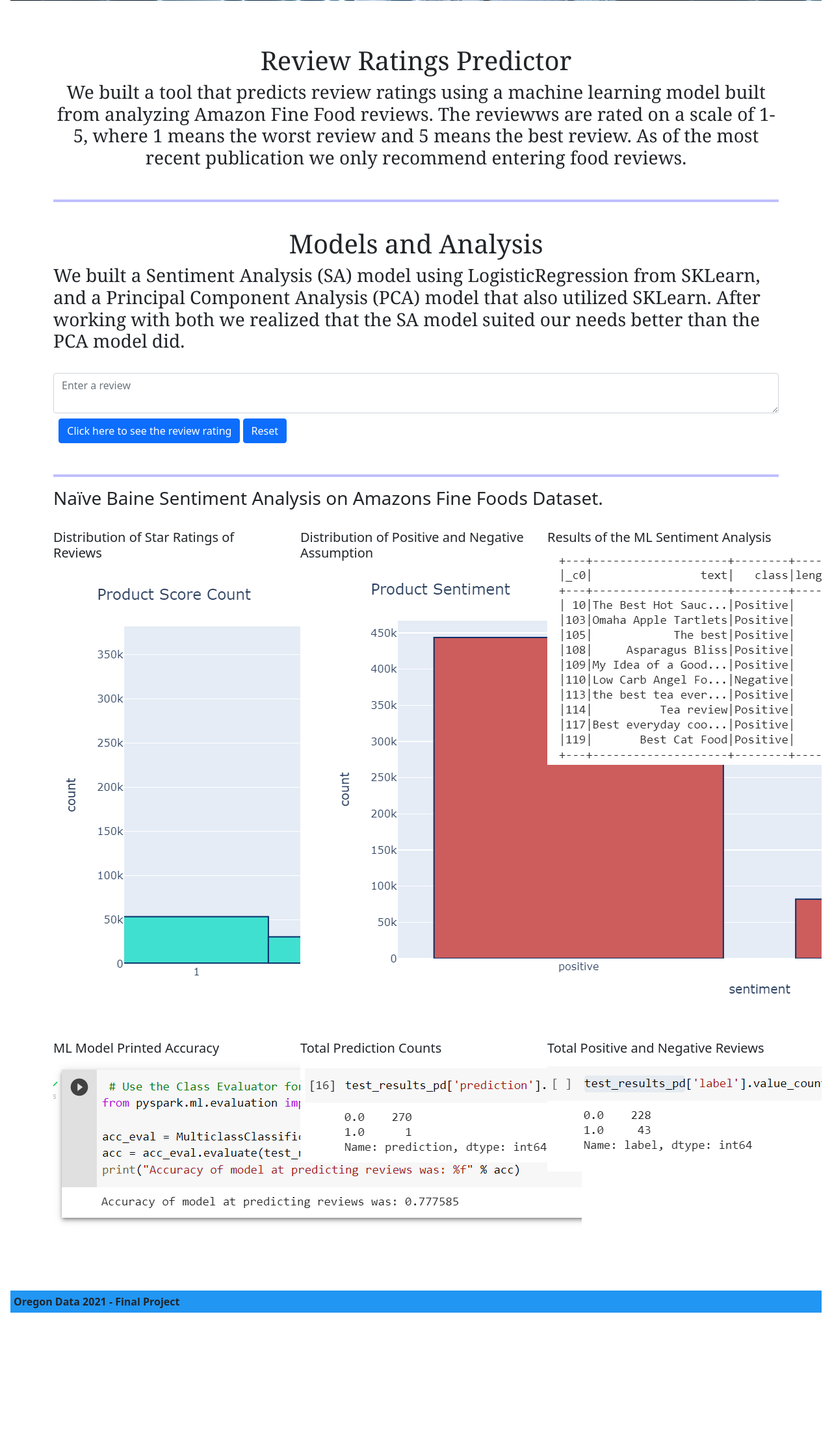
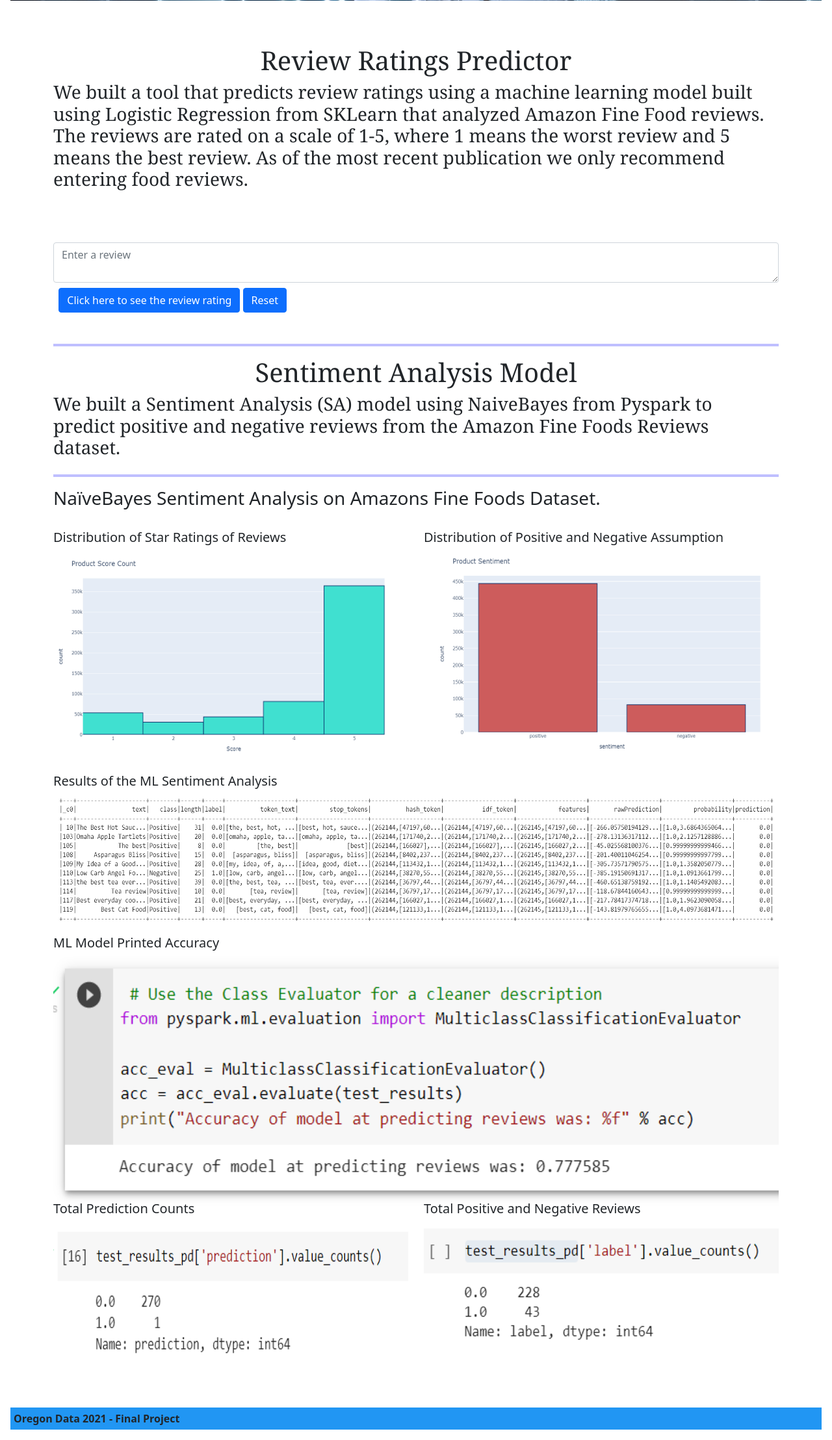
Before and after one commit to yukamara/final_project, a Flask app: page / in a window 1280 px wide. Shown: the part 315-2531 px from the top of the page at 65% size. Before the commit the page ends 2335 px from the top, so only its background shows below. Run offline with Flask 2, Linux system fonts and the light colour scheme; parts of the project's set-up code (start-up, migrations or seed data) failed here and were passed over; some libraries are stand-ins or nearby versions.

Commit message:
Made some updates to the html file upload code

```diff
--- a/static/styles/style.css
+++ b/static/styles/style.css
@@ -11,7 +11,11 @@
 .head-text {
   font-size: 3em;
   font-family: Georgia, 'Times New Roman', Times, serif;
-  text-align: center;
+}
+
+img {
+    width : 100%;
+    height: 100%; /*to preserve the aspect ratio of the image*/
 }
 
 hr {
--- a/templates/home.html
+++ b/templates/home.html
@@ -2,21 +2,23 @@
 
 {% block content %}
 
-<!-- jumbotron begins-->
+<div class="row">
+    <div class="head-text col-md-12">
+        <h1 style="text-align: center; font-family: Georgia, 'Times New Roman', Times, serif;">
+            Review Ratings Predictor</h1>
+        <h3>
+            We built a tool that predicts review ratings using a machine learning
+            model built using Logistic Regression from SKLearn that analyzed Amazon Fine Food
+            reviews. The reviews are rated on a scale of 1-5, where 1 means the worst review and 5
+            means the best review. As of the most recent publication we only recommend entering food
+            reviews.
+        </h3>
+    </div>
+</div>
+<br>
 
-<div class="row">
-    <h1 style="text-align: center; font-family: Georgia, 'Times New Roman', Times, serif;">
-        Models and Analysis
-    </h1>
-    <h3 style="font-family: Georgia, 'Times New Roman', Times, serif;">
-        We built a Sentiment Analysis (SA) model using LogisticRegression from SKLearn,
-        and a Principal Component Analysis (PCA) model that also utilized SKLearn.
-        After working with both we realized that the SA model suited our needs better
-        than the PCA model did.
-    </h3>
-</div>
+<br>
 
-<!-- jumbotron ends -->
 <div class="row">
     <div class="col-sm-12">
         <!-- Begin form section -->
@@ -51,46 +53,64 @@
     </div>
 </div>
 <hr>
+<div class="row">
+    <h1 style="text-align: center; font-family: Georgia, 'Times New Roman', Times, serif;">
+        Sentiment Analysis Model
+    </h1>
+    <h3 style="font-family: Georgia, 'Times New Roman', Times, serif;">
+        We built a Sentiment Analysis (SA) model using NaiveBayes from Pyspark to predict positive
+        and negative reviews from the Amazon Fine Foods Reviews dataset.
+    </h3>
+</div>
+<hr>
 <!-- Begin displays -->
 <div class="row">
     <div class="col-md-12">
-        <h3>Naïve Baine Sentiment Analysis on Amazons Fine Foods Dataset.
+        <h3>NaïveBayes Sentiment Analysis on Amazons Fine Foods Dataset.
         </h3>
     </div>
 </div>
 
 <br>
 <div class="row">
-    <div class="col-md-4">
+    <div class="col-md-6">
         <h5>Distribution of Star Ratings of Reviews</h5>
         <img src="{{ url_for('static', filename='images/Star_ratings.png') }}"
             alt="Distribution of Star Ratings of Reviews" />
     </div>
-    <div class="col-md-4">
+    <div class="col-md-6">
         <h5>Distribution of Positive and Negative Assumption</h5>
         <img src="{{ url_for('static', filename='images/pos_neg.png') }}"
             alt="Distribution of Positive and Negative Assumption" />
     </div>
-    <div class="col-md-4">
+</div>
+<br>
+<br>
+<div class="row">
+    <div class="col-md-12">
         <h5>Results of the ML Sentiment Analysis</h5>
         <img src="{{ url_for('static', filename='images/results_show.png') }}"
             alt="Results of the ML Sentiment Analysis" />
     </div>
 </div>
 <br>
-
+<br>
 <div class="row">
-    <div class="col-md-4">
+    <div class="col-md-12">
         <h5>ML Model Printed Accuracy</h5>
         <img src="{{ url_for('static', filename='images/accuracy.png') }}"
             alt="ML Model Printed Accuracy" />
     </div>
-    <div class="col-md-4">
+</div>
+
+<br>
+<div class="row">
+    <div class="col-md-6">
         <h5>Total Prediction Counts</h5>
         <img src="{{ url_for('static', filename='images/neg_predic.png') }}"
             alt="Total Prediction Counts" />
     </div>
-    <div class="col-md-4">
+    <div class="col-md-6">
         <h5>Total Positive and Negative Reviews</h5>
         <img src="{{ url_for('static', filename='images/len_neg_pos.png') }}"
             alt="Total Positive and Negative Reviews" />
--- a/templates/index.html
+++ b/templates/index.html
@@ -34,21 +34,9 @@
             <!-- end nav section -->
             <div class="jumbotron text-center"></div>
             <div class="container pt-5">
-                <div class="row">
-                    <div class="head-text col-md-12">
-                        <h1>Review Ratings Predictor</h1>
-                        <h3>
-                            We built a tool that predicts review ratings using a machine learning model built
-                            from analyzing Amazon Fine Food reviews.  The reviewws are rated on a scale of 1-5,
-                            where 1 means the worst review and 5 means the best review.  As of the most recent
-                            publication we only recommend entering food reviews.
-                        </h3>
-                    </div>
-                </div>
-                <br>
-                <hr>
-                <br>
+
                 <div id="content">{% block content %}{% endblock %}</div>
+
             </div>
 
             <footer class="footer">
```
